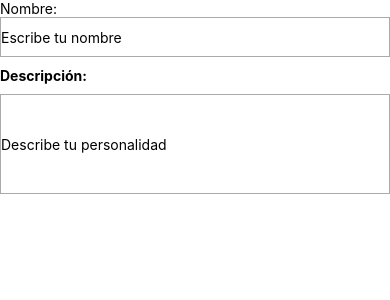
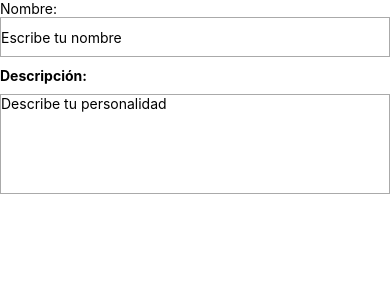
Before and after one commit to evelyn-santiago/ReactNave, a React Native app: screen / in a window 390 px wide. Shown: the top 300 px of the page. Built offline with nearby package versions, Linux system fonts and the light colour scheme.

Commit message:
15.-Input validacion

```diff
--- a/src/pages/Formulario.js
+++ b/src/pages/Formulario.js
@@ -9,7 +9,7 @@ const Formulario = () => {
         <Text>Nombre:</Text>
         <TextInput placeholder="Escribe tu nombre" style={style.input} />
         <Text style={style.label}>Descripción:</Text>
-        <TextInput style={[style.input, style.textArea]} placeholder="Describe tu personalidad"/>
+        <TextInput  multiline={true} numberOfLines={4} style={[style.input, style.textArea]} placeholder="Describe tu personalidad"/>
 
       </SafeAreaView>
     </View>
```
